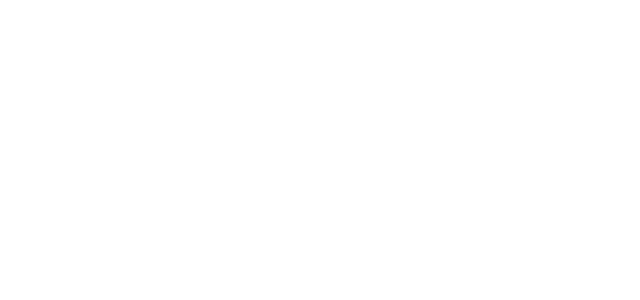
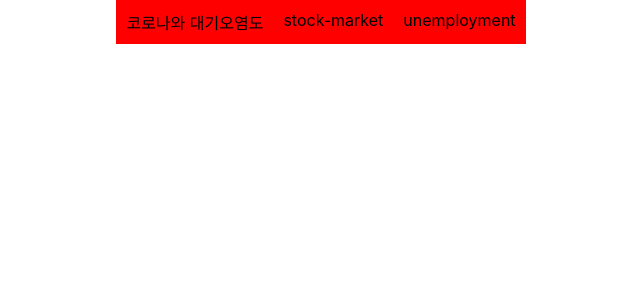
Before and after one commit to cloudtrack/AWS-COVID-Analytics, a React (Create React App) app in the folder aws-team-n/frontend/: page /main in a window 1280 px wide. Shown: the top 300 px of the page, without its empty margins (319-959 px from the left). Built offline with nearby package versions, Linux system fonts and the light colour scheme.

Commit message:
add tabs for each subjet, remove yarn

```diff
--- a/aws-team-n/frontend/src/App.js
+++ b/aws-team-n/frontend/src/App.js
@@ -1,14 +1,17 @@
 import logo from './logo.svg';
 import './App.css';
-import { BrowserRouter, Route, Redirect, Switch } from 'react-router-dom';
+import { BrowserRouter, Route, Redirect, Routes, Link } from 'react-router-dom';
 
-// import Mainpage from './containers/Mainpage/Mainpage';
+import MainPage from './containers/Mainpage/Mainpage';
 
 function App() {
   return (
     <BrowserRouter>
       <div className="App">
-        <Route path='/air-pollution' exact render={() => <Mainpage/>} />
+        <Routes>
+          <Route path='/main' element={<MainPage/>} />
+          {/* <Redirect exact from='/' to='/main'/> */}
+        </Routes>
       </div>
     </BrowserRouter>
   );
--- /dev/null
+++ b/aws-team-n/frontend/src/components/SingleTab/SingleTab.css
@@ -0,0 +1,4 @@
+.element{
+    margin: 10px;
+    list-style: none;
+}
--- /dev/null
+++ b/aws-team-n/frontend/src/components/SingleTab/SingleTab.js
@@ -0,0 +1,17 @@
+import React, { Component } from'react';
+import './SingleTab.css'
+
+const SingleTab = (props) => {
+    const onClickHandler = () => {
+        props.onClick()
+    }
+
+    return(
+        <li className="element" onClick={onClickHandler}>
+            {props.label}
+        </li>
+    )
+}
+
+
+export default SingleTab;
--- /dev/null
+++ b/aws-team-n/frontend/src/components/Tabs/Tabs.css
@@ -0,0 +1,13 @@
+.Tabs{
+    display: flex;
+    flex-direction: column;
+}
+.TabBar{
+    display: flex;
+    flex-direction: row;
+    background-color: red;
+    width: max-content;
+    /* justify-content: space-between; */
+    /* justify-content: space-around;
+    justify-content: space-evenly; */
+}
--- /dev/null
+++ b/aws-team-n/frontend/src/components/Tabs/Tabs.js
@@ -0,0 +1,45 @@
+import React, { Component } from 'react';
+import SingleTab from '../SingleTab/SingleTab';
+import './Tabs.css'
+
+class Tabs extends Component{
+    state = {
+        children: [],
+        activeTabLabel: 'air-pollution',
+    }
+    componentDidMount(){
+        this.setState({children: this.props.children})
+    }
+
+    onClickHandler(label){
+        this.setState({activeTabLabel: label})
+    }
+
+    render(){
+        let labels = this.state.children.map((comp) => {
+            const label = comp.props.label ? comp.props.label : 'DEFAULT-LABEL'
+            return(
+                <SingleTab label={label} onClick={() => this.onClickHandler(label)}/>
+            )
+        })
+
+        let activeTab = this.state.children.filter((comp) =>
+            comp.props.label === this.state.activeTabLabel
+        )
+
+        return(
+            <div className="Tabs">
+                <ol className="TabBar">
+                    {labels}
+                </ol>
+                <ol className="TabContent">
+                    {activeTab}
+                </ol>
+            </div>
+    )
+    }
+}
+
+
+
+export default Tabs;
--- /dev/null
+++ b/aws-team-n/frontend/src/containers/AirPollution/AirPollution.js
@@ -0,0 +1,13 @@
+import React, {Component} from "react";
+
+class AirPollution extends Component{
+    render(){
+        return (
+            <div>
+                AIR CONTENT
+            </div>
+        )
+    }
+};
+
+export default AirPollution;
--- /dev/null
+++ b/aws-team-n/frontend/src/containers/Mainpage/Mainpage.css
@@ -0,0 +1,12 @@
+* {
+    box-sizing: border-box;
+    padding: 0;
+    margin: 0;
+   }
+
+.Mainpage {
+    display: flex;
+    align-items: center;
+    justify-content: center;
+    overflow: hidden;
+}
--- /dev/null
+++ b/aws-team-n/frontend/src/containers/Mainpage/Mainpage.js
@@ -0,0 +1,22 @@
+import React, { Component } from 'react';
+import Tabs from '../../components/Tabs/Tabs';
+import AirPollution from '../AirPollution/AirPollution';
+import StockMarket from '../StockMarket/StockMarket';
+import Unemployment from '../Unemployment/Unemployment';
+import './Mainpage.css'
+
+class MainPage extends Component{
+  render(){
+    return (
+      <div className="Mainpage">
+        <Tabs>
+          <AirPollution label="코로나와 대기오염도"/>
+          <StockMarket label="stock-market"/>
+          <Unemployment label="unemployment"/>
+        </Tabs>
+      </div>
+    );
+  }
+}
+
+export default MainPage;
--- /dev/null
+++ b/aws-team-n/frontend/src/containers/StockMarket/StockMarket.js
@@ -0,0 +1,13 @@
+import React, {Component} from "react";
+
+class StockMarket extends Component{
+    render(){
+        return (
+            <div>
+                STOCK MARKET
+            </div>
+        )
+    }
+};
+
+export default StockMarket;
--- /dev/null
+++ b/aws-team-n/frontend/src/containers/Unemployment/Unemployment.js
@@ -0,0 +1,13 @@
+import React, {Component} from "react";
+
+class Unemployment extends Component{
+    render(){
+        return (
+            <div>
+                UNEMPLOYMENT
+            </div>
+        )
+    }
+};
+
+export default Unemployment;
```
Also changed, not shown: 2 other files (tests, documents, lock files or other folders).
